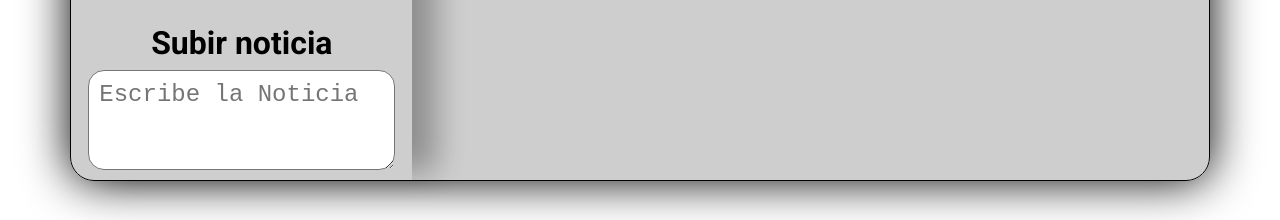
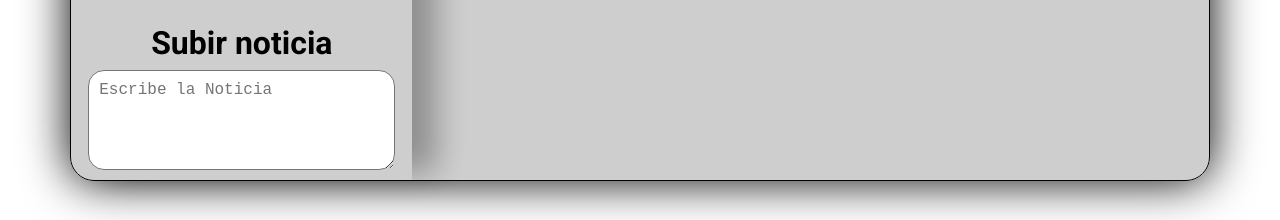
Before and after one commit to AmbrizAlberto/ControlOfBarberShop, a Next.js app: page /Dashboard in a window 1280 px wide. Shown: the part 408-628 px from the top of the page. Built offline with nearby package versions, Linux system fonts and the light colour scheme; no server answers; the database is empty.

Commit message:
Styles code Fixed

```diff
--- a/public/css/dashb.css
+++ b/public/css/dashb.css
@@ -34,6 +34,9 @@ html{
   /*           x    y  blr   t  */
 }
 
+.Left h1{
+  font-size: 4vh;
+}
 .NewsCreat {
   width: 90%;
   margin: auto;
@@ -56,7 +59,7 @@ html{
   padding: 10px; /* Añadido padding para espacio interno */
   box-sizing: border-box;
   border-radius: 2vh;
-  font-size: 3vh;
+  font-size: 2vh;
 }
 
 /* DERECHA */
@@ -111,7 +114,7 @@ html{
 }
 
 
-/* CSS previo */
+/* FILTROS */
 
 .Filtros {
   display: flex;
```
